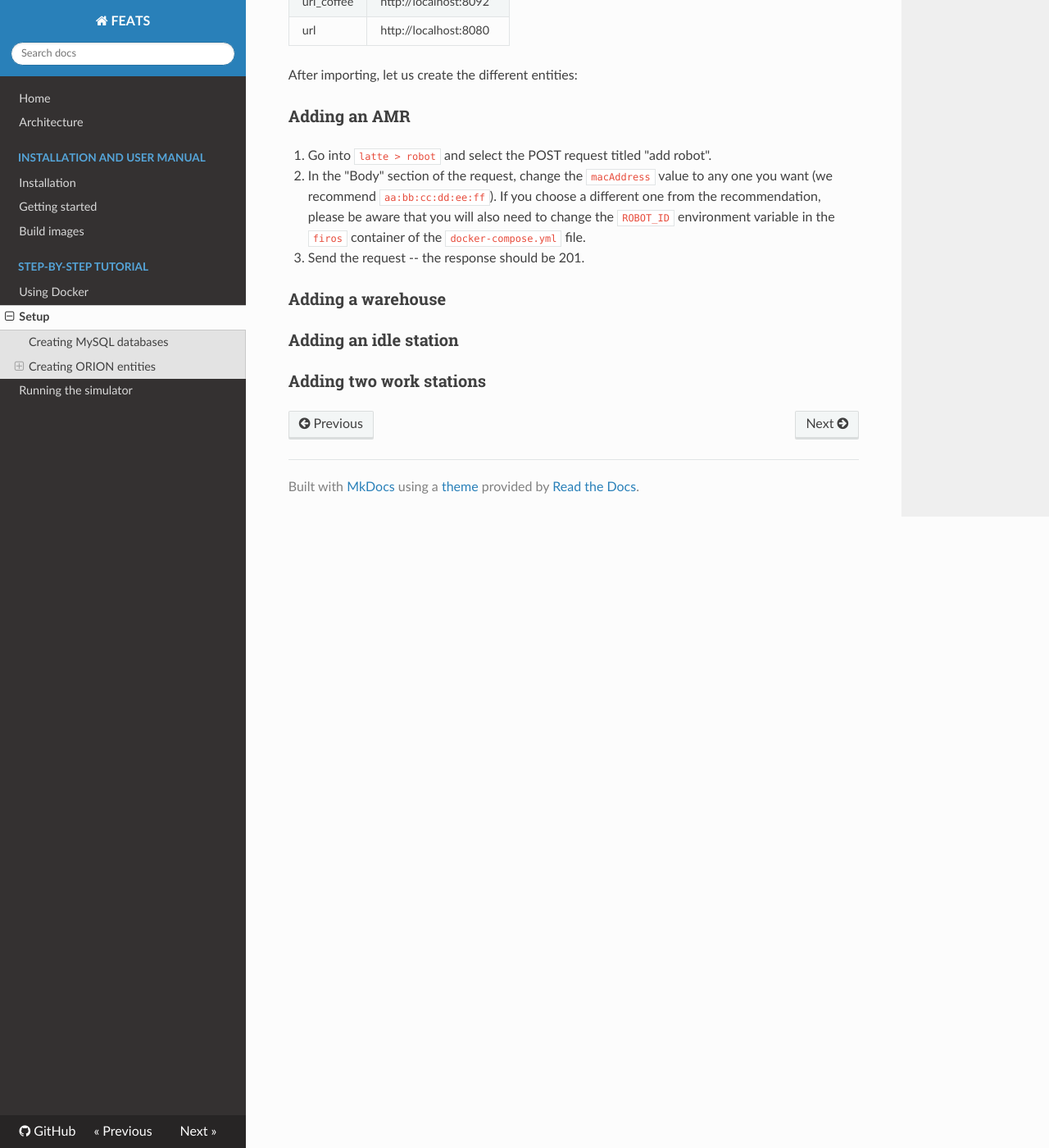
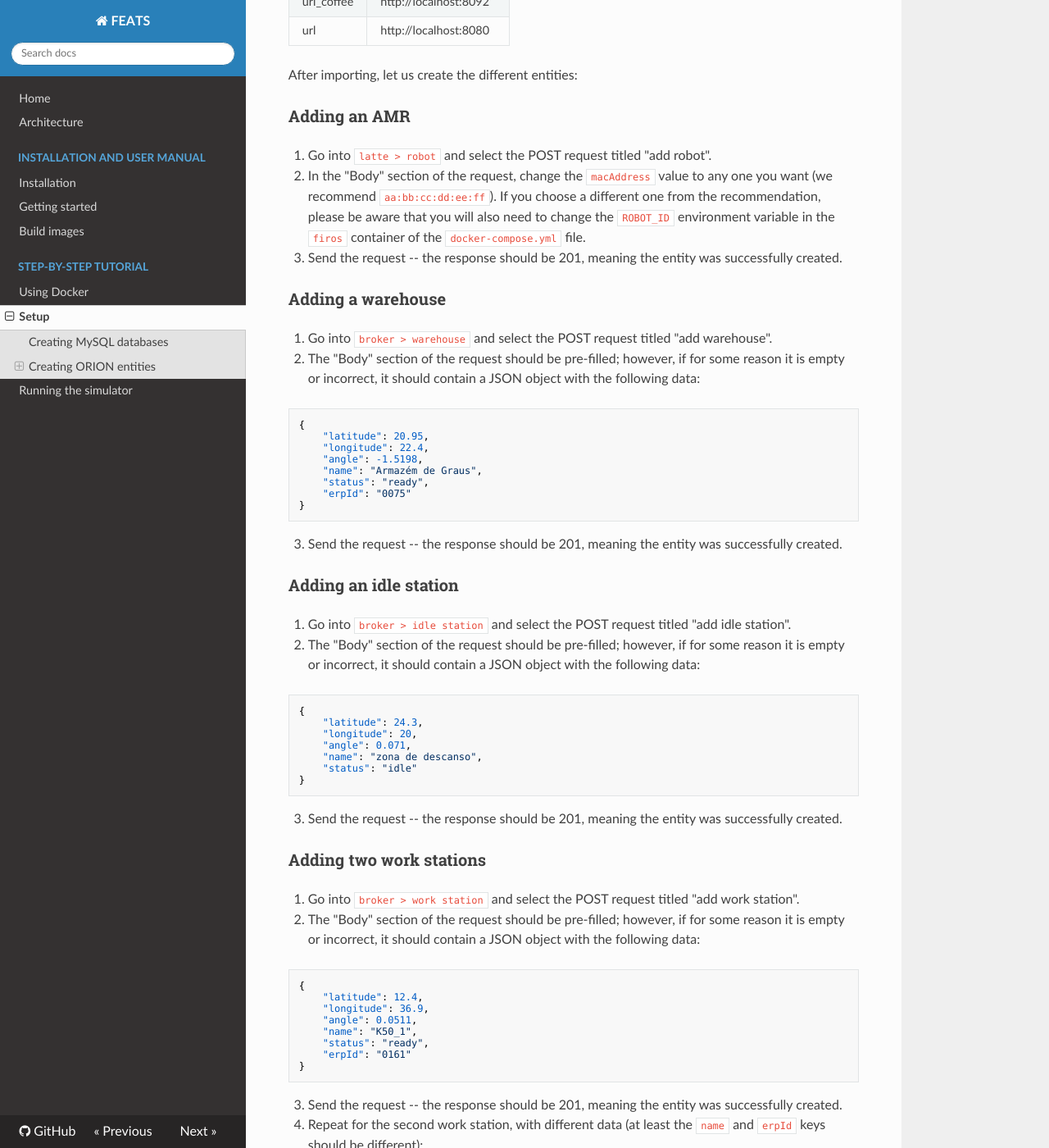
Before and after one commit to Dalma-Systems/FEATS, an MkDocs documentation site: the page built from docs/setup.md, in a window 1280 px wide and 1400 px high, scrolled down 970 px. Shown: the whole window at 82% size. Built offline with MkDocs 1.6.1, drawn with Linux system fonts in a browser that asks for light colours; nearby versions of some CDN libraries; some of the changed text lies outside the part shown.

Commit message:
Finished setup section.

````diff
--- a/docs/setup.md
+++ b/docs/setup.md
@@ -42,12 +42,62 @@ After importing, let us create the different entities:
 
 1. Go into `latte > robot` and select the POST request titled "add robot".
 2. In the "Body" section of the request, change the `macAddress` value to any one you want (we recommend `aa:bb:cc:dd:ee:ff`). If you choose a different one from the recommendation, please be aware that you will also need to change the `ROBOT_ID` environment variable in the `firos` container of the `docker-compose.yml` file.
-3. Send the request -- the response should be 201.
+3. Send the request -- the response should be 201, meaning the entity was successfully created.
 
 ### Adding a warehouse
 
+1. Go into `broker > warehouse` and select the POST request titled "add warehouse".
+2. The "Body" section of the request should be pre-filled; however, if for some reason it is empty or incorrect, it should contain a JSON object with the following data:
+```json
+{
+    "latitude": 20.95,
+    "longitude": 22.4,
+    "angle": -1.5198,
+    "name": "Armazém de Graus",
+    "status": "ready",
+    "erpId": "0075"
+}
+```
+3. Send the request -- the response should be 201, meaning the entity was successfully created.
 
 ### Adding an idle station
 
+1. Go into `broker > idle station` and select the POST request titled "add idle station".
+2. The "Body" section of the request should be pre-filled; however, if for some reason it is empty or incorrect, it should contain a JSON object with the following data:
+```json
+{
+    "latitude": 24.3,
+    "longitude": 20,
+    "angle": 0.071,
+    "name": "zona de descanso",
+    "status": "idle"
+}
+```
+3. Send the request -- the response should be 201, meaning the entity was successfully created.
 
 ### Adding two work stations
+
+1. Go into `broker > work station` and select the POST request titled "add work station".
+2. The "Body" section of the request should be pre-filled; however, if for some reason it is empty or incorrect, it should contain a JSON object with the following data:
+```json
+{
+    "latitude": 12.4,
+    "longitude": 36.9,
+    "angle": 0.0511,
+    "name": "K50_1",
+    "status": "ready",
+    "erpId": "0161"
+}
+```
+3. Send the request -- the response should be 201, meaning the entity was successfully created.
+4. Repeat for the second work station, with different data (at least the `name` and `erpId` keys should be different):
+```json
+{
+    "latitude": 12.4,
+    "longitude": 37.4,
+    "angle": -3.1378,
+    "name": "ISO_1",
+    "status": "ready",
+    "erpId": "0151"
+}
+```
--- a/mkdocs.yml
+++ b/mkdocs.yml
@@ -14,3 +14,5 @@ nav:
     - Setup: 'setup.md'
     - Running the simulator: 'simulator.md'
 theme: readthedocs
+markdown_extensions:
+  - sane_lists
````
